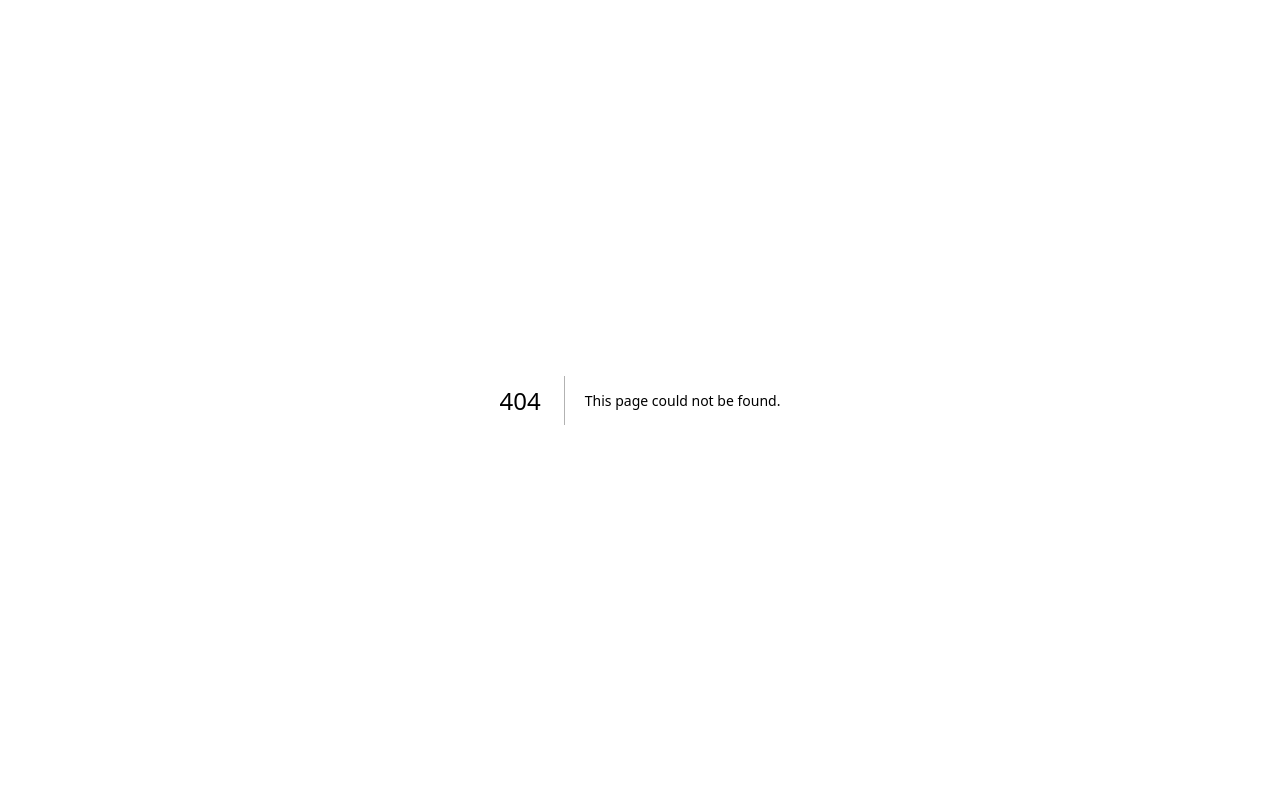
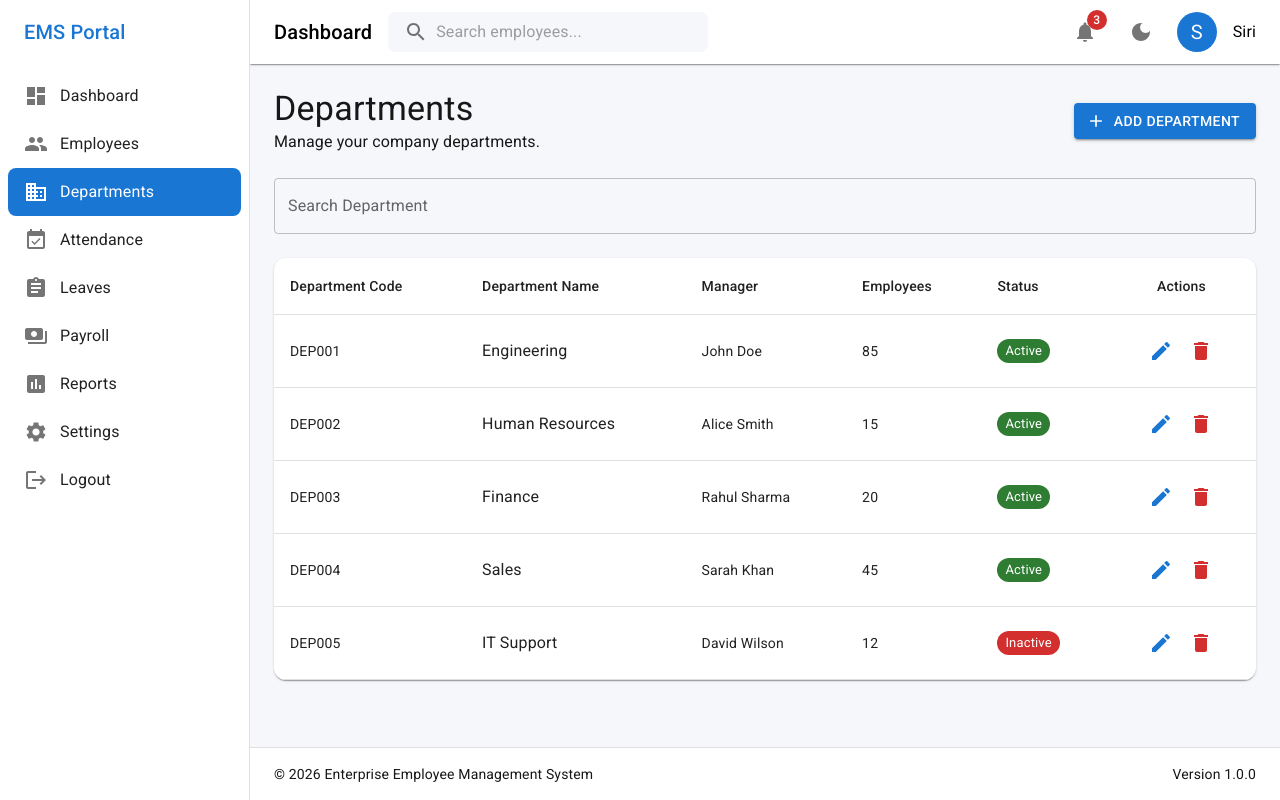
Before and after one commit to SiriBobbili9/Employee-Management-System, a Next.js app: page /departments in a window 1280 px wide. Before the commit this address had no page. Built offline with nearby package versions, Linux system fonts and the light colour scheme.

Commit message:
Build Departments Page

```diff
--- /dev/null
+++ b/app/components/departments/DepartmentHeader.tsx
@@ -0,0 +1,34 @@
+"use client";
+
+import { Box, Button, Typography } from "@mui/material";
+import AddIcon from "@mui/icons-material/Add";
+
+export default function DepartmentHeader() {
+  return (
+    <Box
+      sx={{
+        mb: 3,
+        display: "flex",
+        justifyContent: "space-between",
+        alignItems: "center",
+      }}
+    >
+      <Box>
+        <Typography variant="h4" fontWeight="bold">
+          Departments
+        </Typography>
+
+        <Typography color="text.secondary">
+          Manage your company departments.
+        </Typography>
+      </Box>
+
+      <Button
+        variant="contained"
+        startIcon={<AddIcon />}
+      >
+        Add Department
+      </Button>
+    </Box>
+  );
+}
--- /dev/null
+++ b/app/components/departments/DepartmentSearch.tsx
@@ -0,0 +1,15 @@
+"use client";
+
+import { Box, TextField } from "@mui/material";
+
+export default function DepartmentSearch() {
+  return (
+    <Box sx={{ mb: 3 }}>
+      <TextField
+        fullWidth
+        label="Search Department"
+        placeholder="Search by department name..."
+      />
+    </Box>
+  );
+}
--- /dev/null
+++ b/app/components/departments/DepartmentTable.tsx
@@ -0,0 +1,81 @@
+"use client";
+
+import {
+  Box,
+  Chip,
+  IconButton,
+  Paper,
+  Table,
+  TableBody,
+  TableCell,
+  TableContainer,
+  TableHead,
+  TableRow,
+  Typography,
+} from "@mui/material";
+
+import EditIcon from "@mui/icons-material/Edit";
+import DeleteIcon from "@mui/icons-material/Delete";
+
+import { departments } from "../../constants/departments";
+
+const getStatusColor = (
+  status: string
+): "success" | "error" => {
+  return status === "Active" ? "success" : "error";
+};
+
+export default function DepartmentTable() {
+  return (
+    <TableContainer component={Paper} sx={{ borderRadius: 3 }}>
+      <Table>
+        <TableHead>
+          <TableRow>
+            <TableCell>Department Code</TableCell>
+            <TableCell>Department Name</TableCell>
+            <TableCell>Manager</TableCell>
+            <TableCell>Employees</TableCell>
+            <TableCell>Status</TableCell>
+            <TableCell align="center">Actions</TableCell>
+          </TableRow>
+        </TableHead>
+
+        <TableBody>
+          {departments.map((department) => (
+            <TableRow key={department.id}>
+              <TableCell>{department.departmentCode}</TableCell>
+
+              <TableCell>
+                <Typography fontWeight={500}>
+                  {department.departmentName}
+                </Typography>
+              </TableCell>
+
+              <TableCell>{department.manager}</TableCell>
+
+              <TableCell>{department.employees}</TableCell>
+
+              <TableCell>
+                <Chip
+                  label={department.status}
+                  color={getStatusColor(department.status)}
+                  size="small"
+                />
+              </TableCell>
+
+              <TableCell align="center">
+                <IconButton color="primary">
+                  <EditIcon />
+                </IconButton>
+
+                <IconButton color="error">
+                  <DeleteIcon />
+                </IconButton>
+              </TableCell>
+            </TableRow>
+          ))}
+        </TableBody>
+      </Table>
+    </TableContainer>
+  );
+}
--- /dev/null
+++ b/app/constants/departments.ts
@@ -0,0 +1,51 @@
+export interface Department {
+  id: number;
+  departmentCode: string;
+  departmentName: string;
+  manager: string;
+  employees: number;
+  status: "Active" | "Inactive";
+}
+
+export const departments: Department[] = [
+  {
+    id: 1,
+    departmentCode: "DEP001",
+    departmentName: "Engineering",
+    manager: "John Doe",
+    employees: 85,
+    status: "Active",
+  },
+  {
+    id: 2,
+    departmentCode: "DEP002",
+    departmentName: "Human Resources",
+    manager: "Alice Smith",
+    employees: 15,
+    status: "Active",
+  },
+  {
+    id: 3,
+    departmentCode: "DEP003",
+    departmentName: "Finance",
+    manager: "Rahul Sharma",
+    employees: 20,
+    status: "Active",
+  },
+  {
+    id: 4,
+    departmentCode: "DEP004",
+    departmentName: "Sales",
+    manager: "Sarah Khan",
+    employees: 45,
+    status: "Active",
+  },
+  {
+    id: 5,
+    departmentCode: "DEP005",
+    departmentName: "IT Support",
+    manager: "David Wilson",
+    employees: 12,
+    status: "Inactive",
+  },
+];
--- /dev/null
+++ b/app/departments/page.tsx
@@ -0,0 +1,16 @@
+import MainLayout from "../components/layout/MainLayout";
+import DepartmentHeader from "../components/departments/DepartmentHeader";
+import DepartmentSearch from "../components/departments/DepartmentSearch";
+import DepartmentTable from "../components/departments/DepartmentTable";
+
+export default function DepartmentsPage() {
+  return (
+    <MainLayout>
+      <DepartmentHeader />
+
+      <DepartmentSearch />
+
+      <DepartmentTable />
+    </MainLayout>
+  );
+}
```
